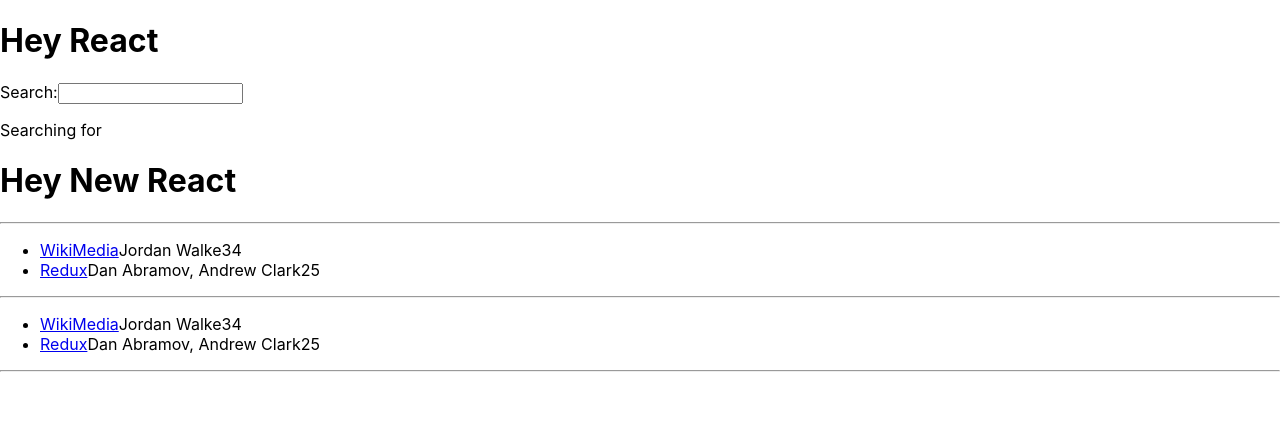
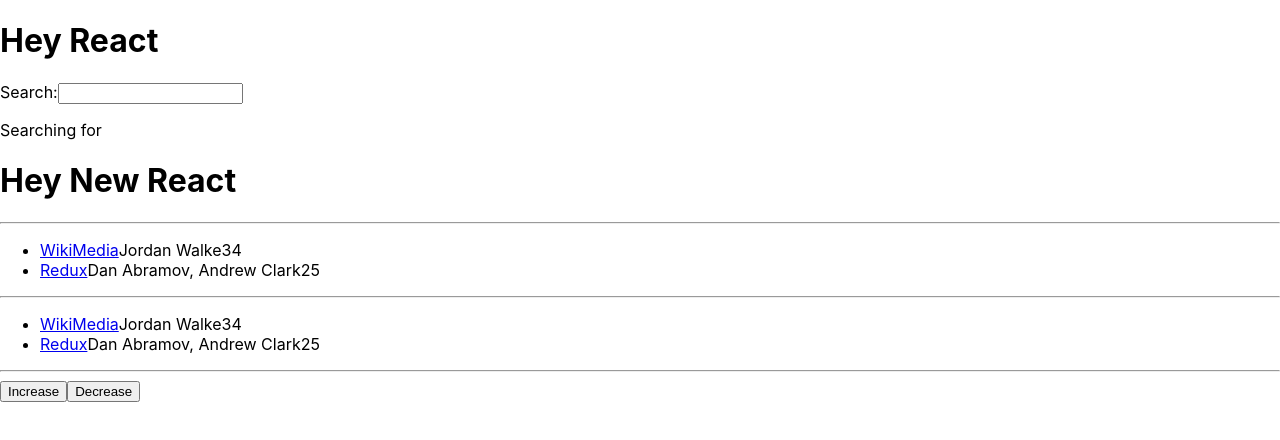
Before and after one commit to rajeshmandava/funWithReact, a React (Create React App) app in the folder my-app/: page / in a window 1280 px wide. Shown: the top 440 px of the page. Built offline with nearby package versions, Linux system fonts and the light colour scheme; the HTML template or start-up script is replaced by a standard one.

Commit message:
React hooks example with increase and decrease buttons

```diff
--- a/my-app/src/App.js
+++ b/my-app/src/App.js
@@ -25,6 +25,17 @@ const title = function () {
 // console.log(dennis);
 
 const App = () => {
+  const [count, setCount] = React.useState(0);
+
+  const handleDecrease = () => {
+    setCount(count - 1);
+    console.log(count);
+  };
+
+  const handleIncrease = () => {
+    setCount(count + 1);
+    console.log(count);
+  };
   const stories = [
     {
       title: "WikiMedia",
@@ -60,6 +71,12 @@ const App = () => {
       <hr></hr>
       <List list={stories} />
       <hr></hr>
+      <button type="button" onClick={handleIncrease}>
+        Increase
+      </button>
+      <button type="button" onClick={handleDecrease}>
+        Decrease
+      </button>
     </div>
   );
 };
```
